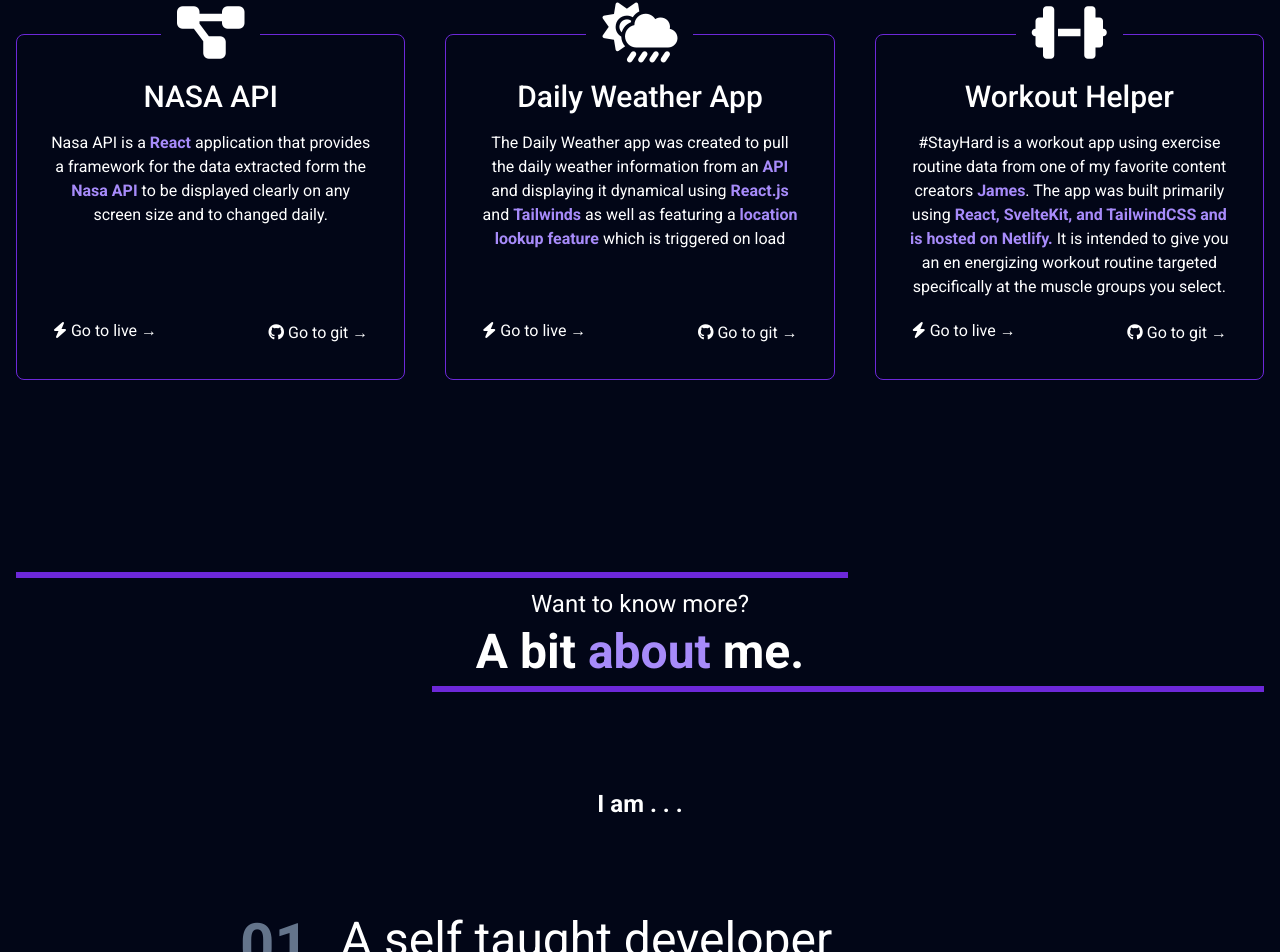
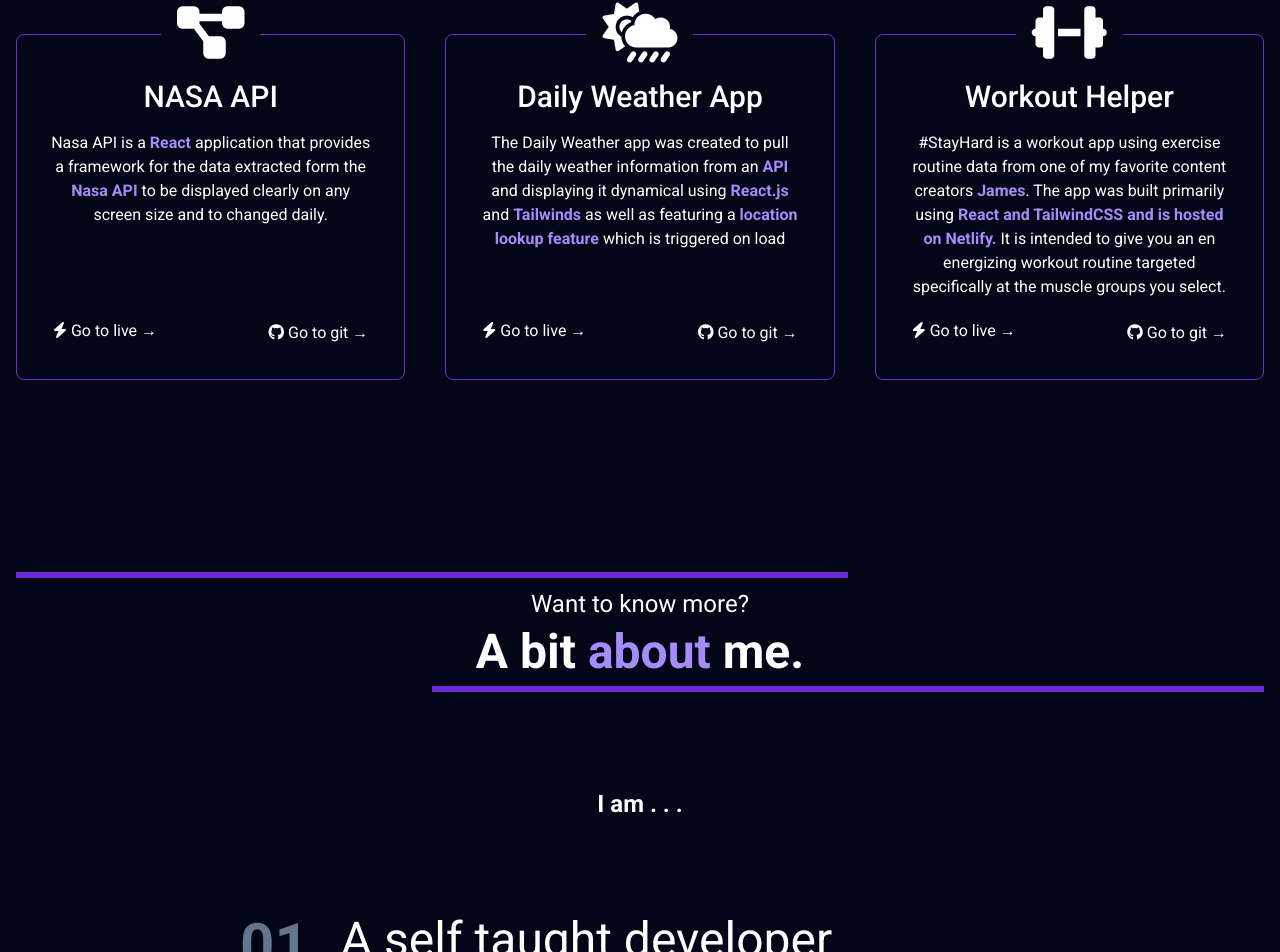
Before and after one commit to deadlykittensgs/tailwind-portfolio, a SvelteKit app: page / in a window 1280 px wide. Shown: the part 1453-2405 px from the top of the page. Built offline with nearby package versions, Linux system fonts and the light colour scheme.

Commit message:
typo in workout description fixed

```diff
--- a/src/components/Main.svelte
+++ b/src/components/Main.svelte
@@ -164,7 +164,7 @@
         <p>
             #StayHard is a workout app using exercise routine data from one of my favorite content creators <strong
             class="text-violet-400">James</strong>. The app was built primarily using <strong
-                class="text-violet-400"> React, SvelteKit, and TailwindCSS and is hosted on Netlify.</strong
+                class="text-violet-400"> React and TailwindCSS and is hosted on Netlify.</strong
             > It is intended to give you an en energizing workout routine targeted specifically at the muscle groups you select.
         </p>
     </Step>
```
